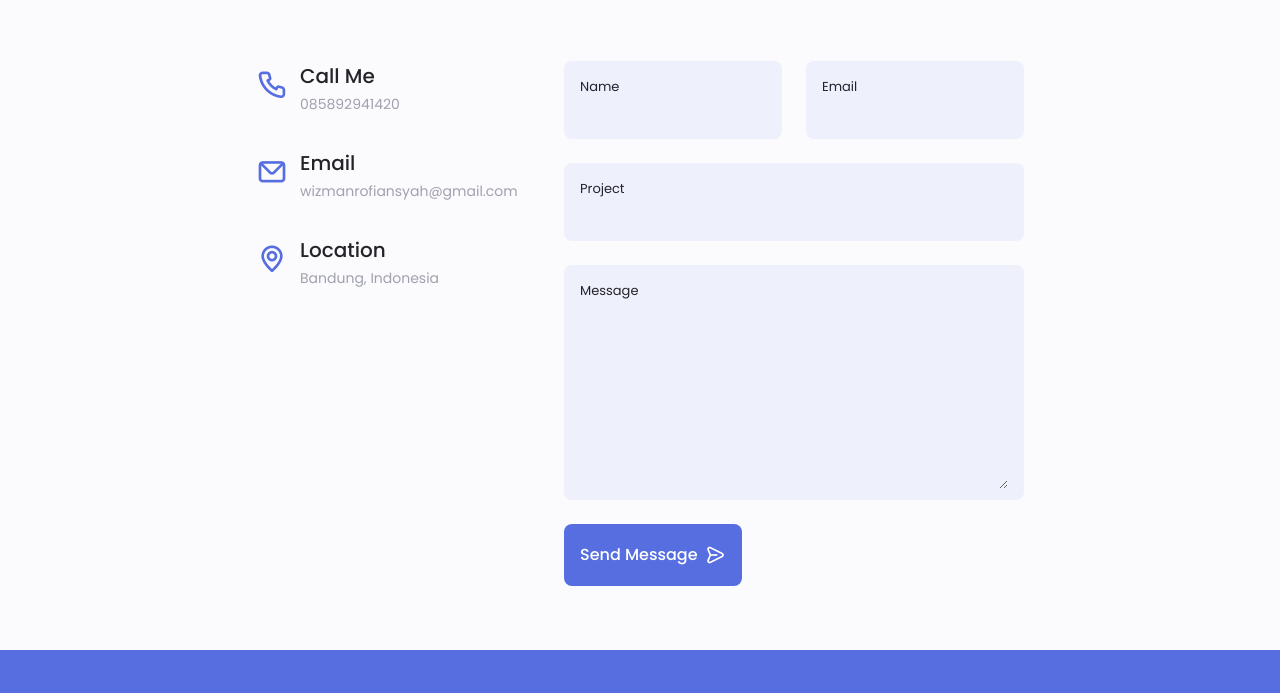
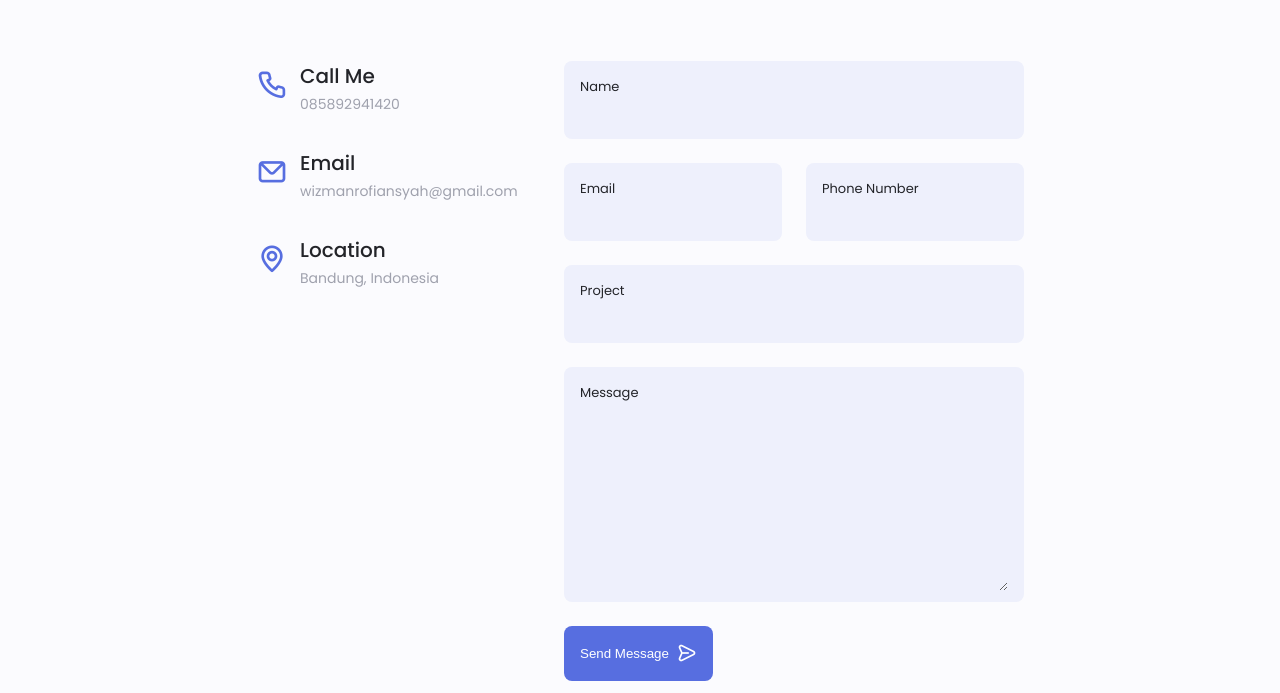
Before and after one commit to Rofiansyah/Rofiansyah.github.io, a plain HTML site: page index.html in a window 1280 px wide. Shown: the part 4840-5533 px from the top of the page. Drawn offline with nearby package versions, Linux system fonts and the light colour scheme.

Commit message:
menambahkan fitur kirim contact form

```diff
--- a/assets/css/styles.css
+++ b/assets/css/styles.css
@@ -497,7 +497,7 @@ img{
     width: 70%;
 }
 
-.skills_java{
+.skills__java{
     width: 30%;
 }
 
@@ -693,6 +693,11 @@ img{
 .contact__title{
     font-size: var(--h3-font-size);
     font-weight: var(--font-medium);
+}
+
+button{
+    border: 0;
+    cursor: pointer;
 }
 
 .contact__subtitle{
--- /dev/null
+++ b/assets/js/form.js
@@ -0,0 +1,10 @@
+// ==================== FORM JS ====================
+const scriptURL = 'https://script.google.com/macros/s/AKfycbyPl6DYLz8aTimibvK6xeB7S4uINPeC6-71EbWlS6787MTjCKioVE1o3ehzJFwxgwVUgg/exec'
+const form = document.forms['notyourwizzz']
+
+  form.addEventListener('submit', e => {
+    e.preventDefault()
+    fetch(scriptURL, { method: 'POST', body: new FormData(form)})
+      .then(response => console.log('Success!', response))
+      .catch(error => console.error('Error!', error.message))
+  })
--- a/index.html
+++ b/index.html
@@ -657,31 +657,35 @@
 						</div>
 					</div>
 
-					<form action="" class="contact__form grid">
+					<form name="notyourwizzz" action="" class="contact__form grid">
+						<div class="contact__content">
+							<label for="" class="contact__label">Name</label>
+							<input type="text" class="contact__input" name="name">
+						</div>
 						<div class="contact__inputs grid">
 							<div class="contact__content">
-								<label for="" class="contact__label">Name</label>
-								<input type="text" class="contact__input">
+								<label for="" class="contact__label">Email</label>
+								<input type="email" class="contact__input" name="email">
 							</div>
 							<div class="contact__content">
-								<label for="" class="contact__label">Email</label>
-								<input type="email" class="contact__input">
+								<label for="" class="contact__label">Phone Number</label>
+								<input type="tel" class="contact__input" name="phone number">
 							</div>
 						</div>
 						<div class="contact__content">
 							<label for="" class="contact__label">Project</label>
-							<input type="text" class="contact__input">
+							<input type="text" class="contact__input" name="project">
 						</div>
 						<div class="contact__content">
 							<label for="" class="contact__label">Message</label>
-							<textarea name="" id="" cols="0" rows="7" class="contact__input"></textarea>
+							<textarea name="message" id="" cols="0" rows="7" class="contact__input"></textarea>
 						</div>
 
 						<div>
-							<a href="" class="button button--flex">
+							<button type="submit" class="button button--flex">
 								Send Message
 								<i class="uil uil-message button__icon"></i>
-							</a>
+								</button>
 						</div>
 					</form>
 				</div>
@@ -743,6 +747,9 @@
 			<i class="uil uil-arrow-up scrollup__icon"></i>
 		</a>
 
+		<!--==================== FORM JS ====================-->
+		<script src="assets/js/form.js"></script>
+
         <!--==================== SWIPER JS ====================-->
         <script src="assets/js/swiper-bundle.min.js"></script>
 
```
